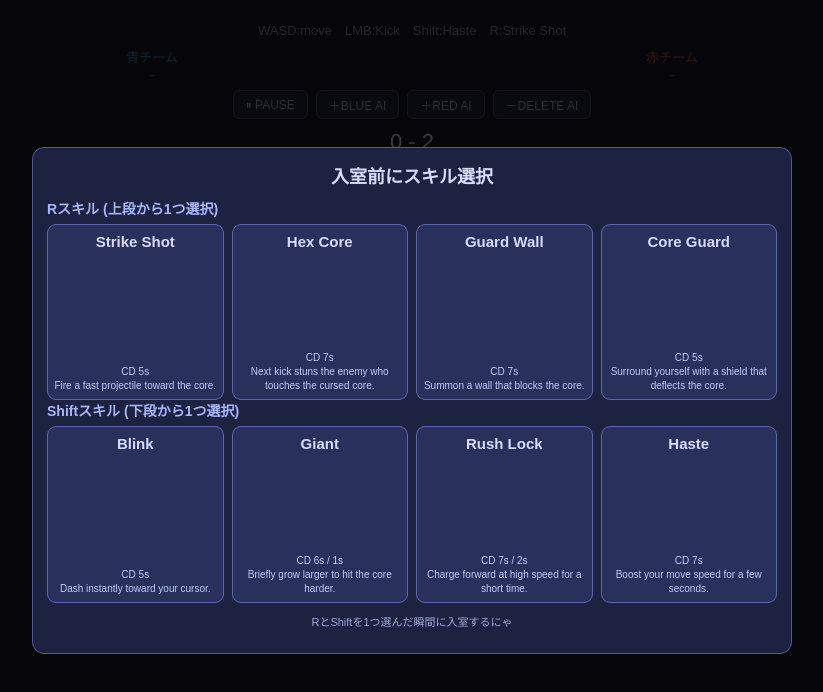
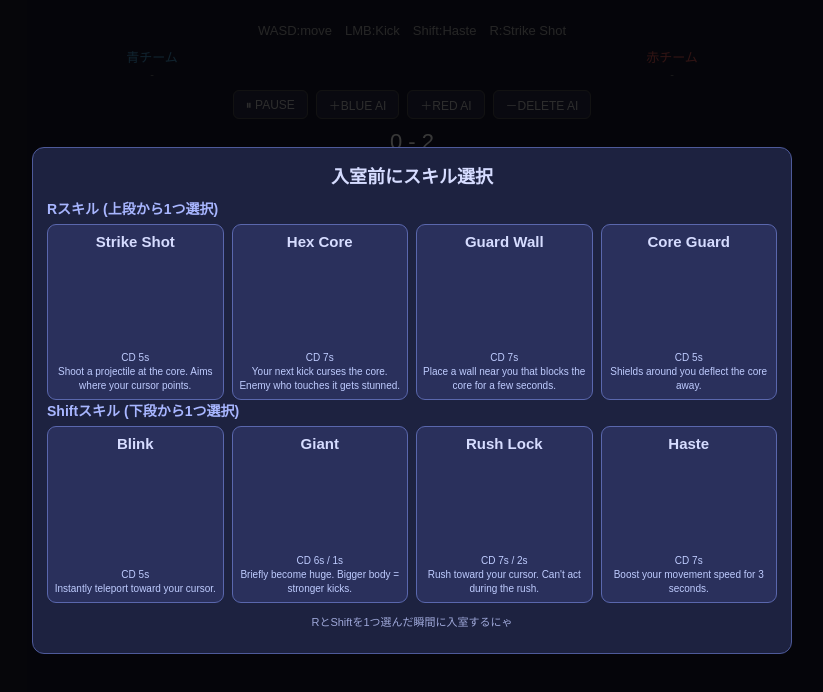
Before and after one commit to tonkotsu514-cpu/omega-game, a website: page public/index.html in a window 1280 px wide. Shown: the whole page, without its empty margins (228-1051 px from the left). Drawn offline with nearby package versions, Linux system fonts and the light colour scheme.

Commit message:
Update index.html

```diff
--- a/public/index.html
+++ b/public/index.html
@@ -95,18 +95,18 @@ canvas { display: block; border-radius: 8px; cursor: crosshair; width: 100%; max
     <div class="skill-row">
       <h3>Rスキル (上段から1つ選択)</h3>
       <div class="palette-grid">
-        <button class="skill-btn" data-r-skill="strikeShot"><span class="skill-name">Strike Shot</span><span class="skill-meta">CD 5s<br>Fire a fast projectile toward the core.</span></button>
-        <button class="skill-btn" data-r-skill="debuffKick"><span class="skill-name">Hex Core</span><span class="skill-meta">CD 7s<br>Next kick stuns the enemy who touches the cursed core.</span></button>
-        <button class="skill-btn" data-r-skill="guardWall"><span class="skill-name">Guard Wall</span><span class="skill-meta">CD 7s<br>Summon a wall that blocks the core.</span></button>
-        <button class="skill-btn" data-r-skill="coreGuard"><span class="skill-name">Core Guard</span><span class="skill-meta">CD 5s<br>Surround yourself with a shield that deflects the core.</span></button>
+        <button class="skill-btn" data-r-skill="strikeShot"><span class="skill-name">Strike Shot</span><span class="skill-meta">CD 5s<br>Shoot a projectile at the core. Aims where your cursor points.</span></button>
+        <button class="skill-btn" data-r-skill="debuffKick"><span class="skill-name">Hex Core</span><span class="skill-meta">CD 7s<br>Your next kick curses the core. Enemy who touches it gets stunned.</span></button>
+        <button class="skill-btn" data-r-skill="guardWall"><span class="skill-name">Guard Wall</span><span class="skill-meta">CD 7s<br>Place a wall near you that blocks the core for a few seconds.</span></button>
+        <button class="skill-btn" data-r-skill="coreGuard"><span class="skill-name">Core Guard</span><span class="skill-meta">CD 5s<br>Shields around you deflect the core away.</span></button>
     </div>
     <div class="skill-row">
       <h3>Shiftスキル (下段から1つ選択)</h3>
       <div class="palette-grid">
-        <button class="skill-btn" data-shift-skill="blink"><span class="skill-name">Blink</span><span class="skill-meta">CD 5s<br>Dash instantly toward your cursor.</span></button>
-        <button class="skill-btn" data-shift-skill="giant"><span class="skill-name">Giant</span><span class="skill-meta">CD 6s / 1s<br>Briefly grow larger to hit the core harder.</span></button>
-        <button class="skill-btn" data-shift-skill="rushLock"><span class="skill-name">Rush Lock</span><span class="skill-meta">CD 7s / 2s<br>Charge forward at high speed for a short time.</span></button>
-        <button class="skill-btn" data-shift-skill="haste"><span class="skill-name">Haste</span><span class="skill-meta">CD 7s<br>Boost your move speed for a few seconds.</span></button>
+        <button class="skill-btn" data-shift-skill="blink"><span class="skill-name">Blink</span><span class="skill-meta">CD 5s<br>Instantly teleport toward your cursor.</span></button>
+        <button class="skill-btn" data-shift-skill="giant"><span class="skill-name">Giant</span><span class="skill-meta">CD 6s / 1s<br>Briefly become huge. Bigger body = stronger kicks.</span></button>
+        <button class="skill-btn" data-shift-skill="rushLock"><span class="skill-name">Rush Lock</span><span class="skill-meta">CD 7s / 2s<br>Rush toward your cursor. Can't act during the rush.</span></button>
+        <button class="skill-btn" data-shift-skill="haste"><span class="skill-name">Haste</span><span class="skill-meta">CD 7s<br>Boost your movement speed for 3 seconds.</span></button>
       </div>
     </div>
     <div id="skill-pick-note">RとShiftを1つ選んだ瞬間に入室するにゃ</div>
```
